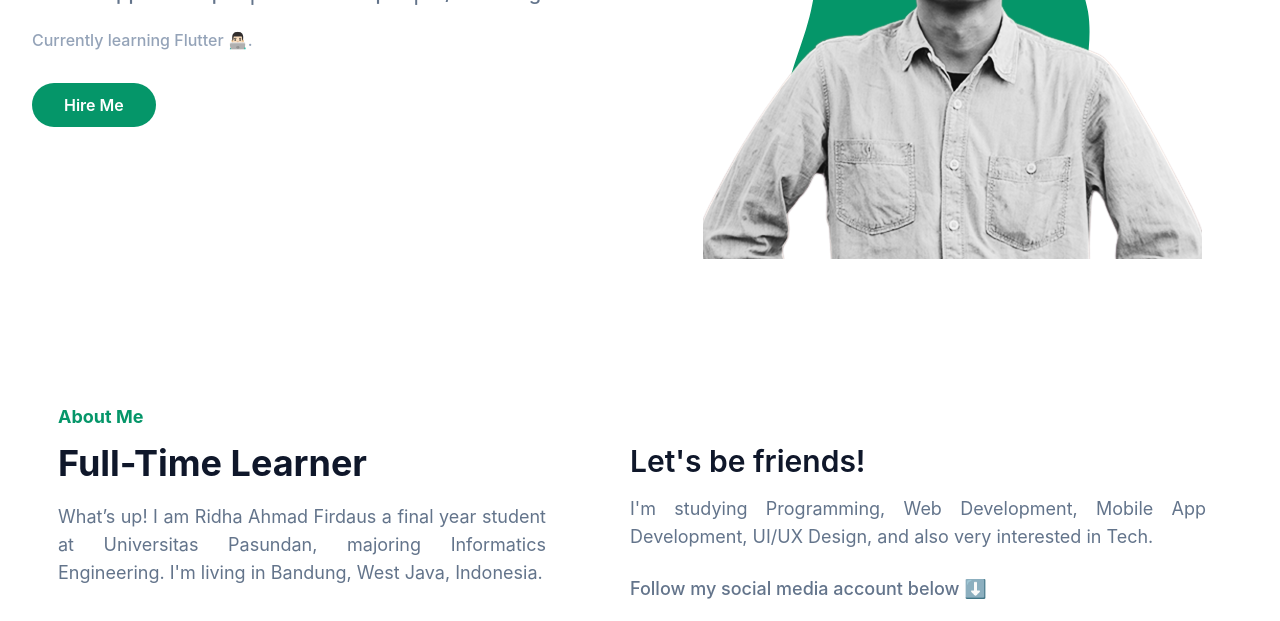
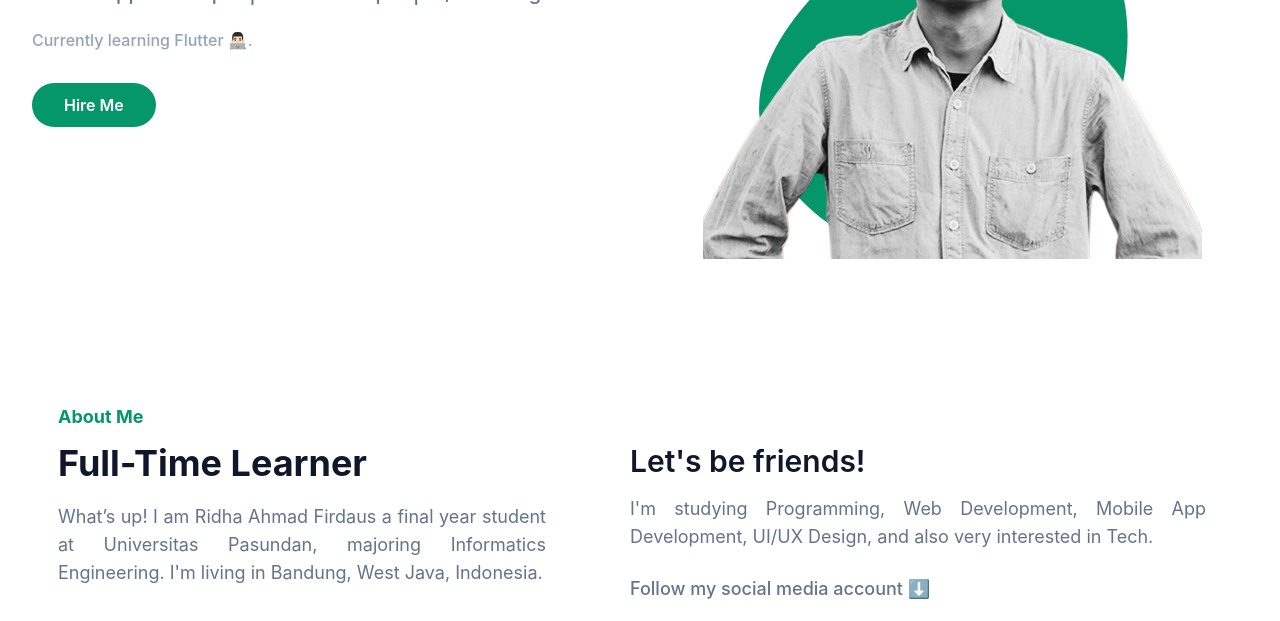
Before and after one commit to RidhaAF/ridhaaf.github.io, a website: page index.html in a window 1280 px wide. Shown: the part 336-957 px from the top of the page. Drawn offline with Linux system fonts and the light colour scheme.

Commit message:
Update blob in hero section

```diff
--- a/index.html
+++ b/index.html
@@ -76,7 +76,7 @@
                         <span class="absolute bottom-0 -z-10 left-1/2 -translate-x-1/2 md:scale-125">
                             <svg width="400" height="400" viewBox="0 0 200 200" xmlns="http://www.w3.org/2000/svg">
                                 <path fill="#059669"
-                                    d="M35.8,-54.7C45.7,-42.2,52.4,-30.7,54.4,-19C56.3,-7.3,53.4,4.5,51.5,18.7C49.6,32.9,48.7,49.3,40.3,56.8C31.8,64.2,15.9,62.7,2.4,59.4C-11.2,56.1,-22.4,51.2,-35.1,45.1C-47.9,39.1,-62.2,32,-65.3,21.5C-68.3,10.9,-60.1,-3,-56.4,-19.4C-52.6,-35.9,-53.2,-55,-44.5,-67.9C-35.8,-80.8,-17.9,-87.6,-2.5,-84.2C13,-80.8,26,-67.2,35.8,-54.7Z"
+                                    d="M58.8,-45.2C71.2,-31.4,72.7,-7.2,67.2,14.8C61.8,36.9,49.4,56.8,30.2,68.1C11,79.4,-14.9,82.1,-36.6,72.9C-58.4,63.6,-75.9,42.5,-77.1,21.9C-78.3,1.4,-63.3,-18.5,-47.7,-33C-32.1,-47.5,-16.1,-56.6,3.6,-59.4C23.2,-62.3,46.5,-58.9,58.8,-45.2Z"
                                     transform="translate(100 100)" />
                             </svg>
                         </span>
@@ -102,8 +102,8 @@
                     <h3 class="font-semibold text-dark text-2xl mb-4 lg:text-3xl lg:pt-10">Let's be friends!</h3>
                     <p class="text-base text-secondary text-justify max-w-xl lg:text-lg mb-6">I'm studying Programming,
                         Web Development, Mobile App Development, UI/UX Design, and also very interested in Tech.</p>
-                    <p class="font-medium text-base text-secondary mb-6 lg:text-lg">Follow my social media account below
-                        ⬇️</p>
+                    <p class="font-medium text-base text-secondary mb-6 lg:text-lg">Follow my social media account ⬇️
+                    </p>
                     <div class="flex items-center">
                         <!-- GitHub -->
                         <a href="https://github.com/RidhaAF" target="_blank"
```
